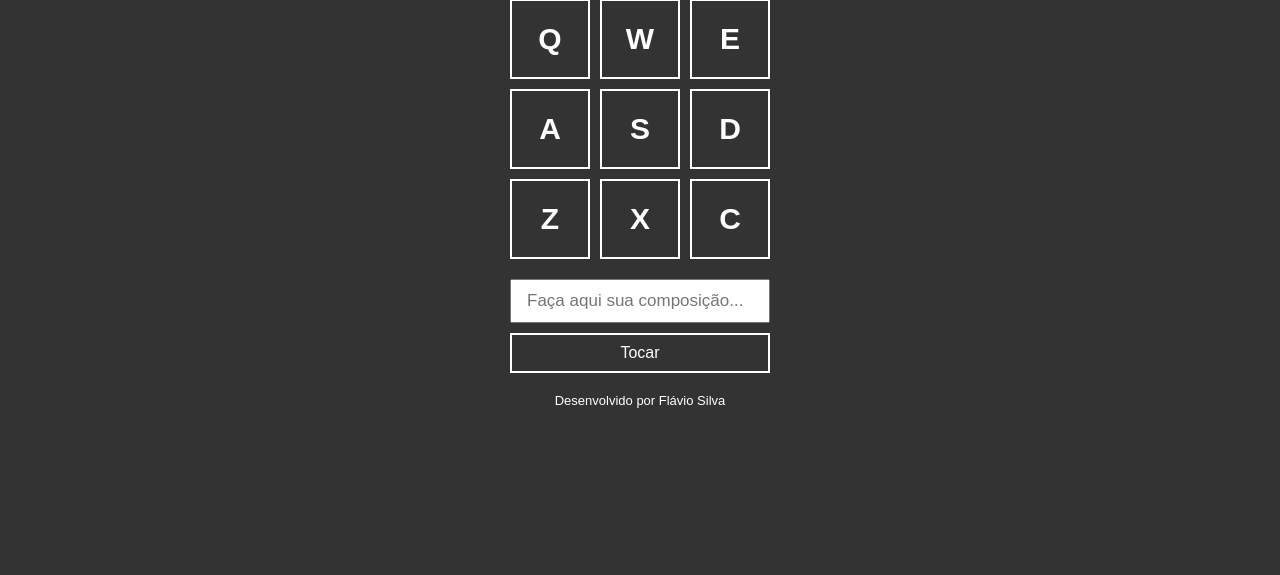
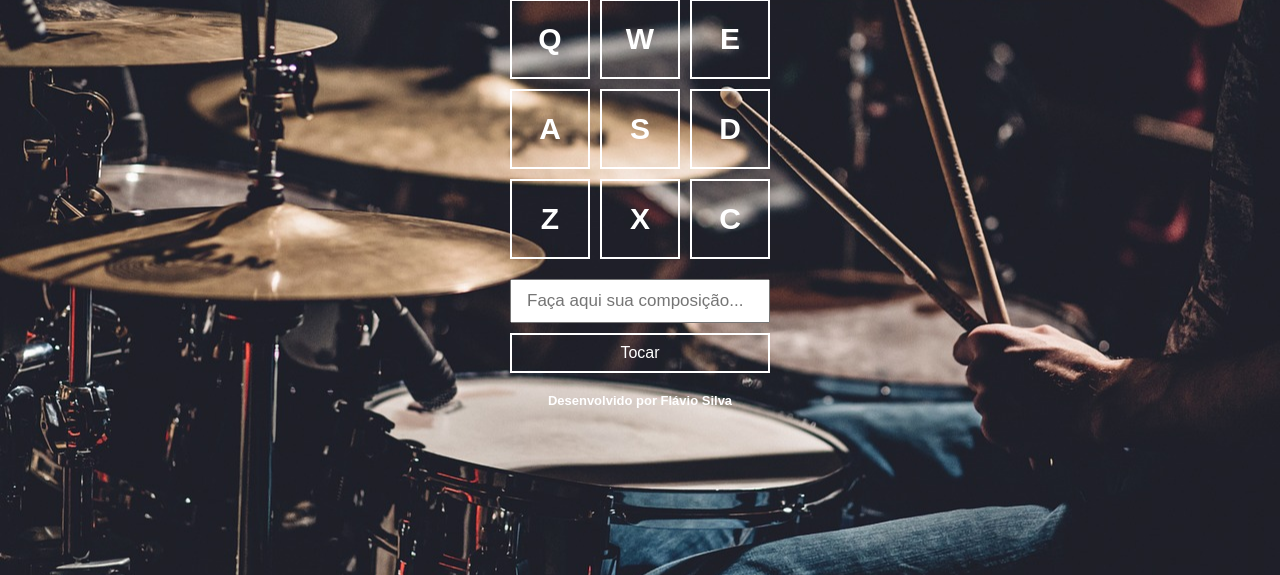
Before and after one commit to flavio16silva/bateria_JS, a plain HTML site: page index.html in a window 1280 px wide. Shown: the part 225-800 px from the top of the page. Drawn offline with Linux system fonts and the light colour scheme.

Commit message:
alteração propriedades do body para colocar img de fundo

```diff
--- a/style.css
+++ b/style.css
@@ -9,7 +9,11 @@ body {
     justify-content: center;
     align-items: center;
     flex-direction: column;
-    background-color: #333;
+    /* background-color: #333; */
+    background-image: url(img/bateria.jpg);
+    background-size: cover;
+    background-position: center ;
+    background-repeat: no-repeat;
     font-family: Arial, Helvetica, sans-serif;
 }
 
@@ -67,4 +71,5 @@ footer {
     margin-top: 20px;
     color: #FFF;
     font-size: 13px;
+    font-weight: bold;
 }
```
